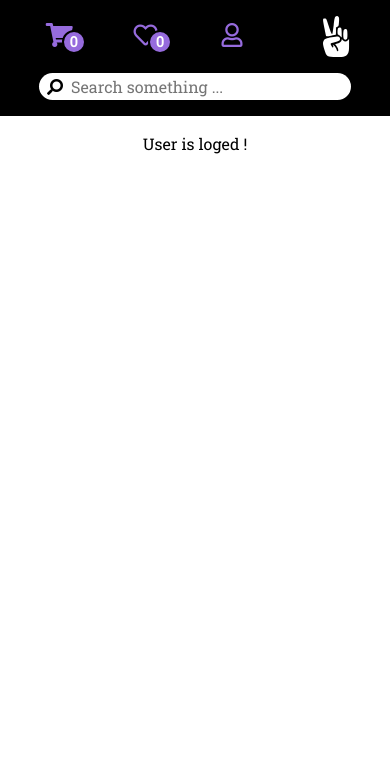
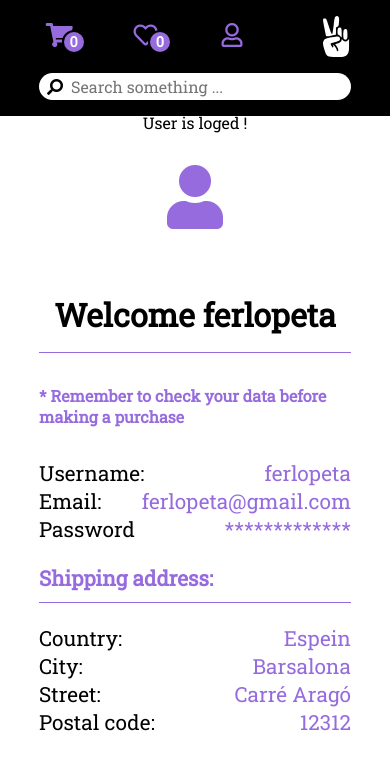
Before and after one commit to shd8/the-right-way, a Vue app in the folder e-commerce/frontend/: page /profile in a window 390 px wide. Both pictures are taken after typing "name@example.com", "Sample123" into the empty fields and a click on the button "Login". Shown: the top 770 px of the page. Built offline with nearby package versions, Linux system fonts and the light colour scheme.

Commit message:
Create responsive user data in profile component

```diff
--- a/e-commerce/frontend/src/components/Login.vue
+++ b/e-commerce/frontend/src/components/Login.vue
@@ -1,12 +1,12 @@
 <template>
-    <div v-if='!isUserLogged' class="login-container">
+    <div v-if="!isUserLogged" class="login-container">
         <i class="fas fa-user"></i>
         <hr class="hrItem">
         <h2 class="h2Item">
             Login or create an account to buy stuff, save your Wishlist and your conversations !
         </h2>
         <hr class="hrItem">
-        <form class="login-form" action="">
+        <form class="login-form" action="" @submit.prevent="loginButtonPressed">
             <span class="login-form__credential credentials">
                 <div class='email custom-input'>
                     <i class="fas fa-at"></i>
@@ -33,9 +33,9 @@
         </form>
      </div>
 
-     <div  v-if='isUserLogged' class="logged-container">
+    <div  v-if='isUserLogged' class="logged-container">
         User is loged !
-     </div>
+    </div>
 
 </template>
 
@@ -54,6 +54,11 @@ export default defineComponent({
   },
   name: 'Login',
   components: {
+  },
+  methods: {
+    loginButtonPressed(e:any) {
+      e.preventDefault();
+    },
   },
 });
 </script>
--- a/e-commerce/frontend/src/store/index.ts
+++ b/e-commerce/frontend/src/store/index.ts
@@ -13,6 +13,7 @@ export default createStore({
     products: [{ _id: 'hola' }],
     currentProduct: { ratings: [{ rating: 5 }] },
     currentUser: {
+      username: 'ferlopeta',
       email: 'ferlopeta@gmail.com',
       password: 'fer1234',
       address: {
--- a/e-commerce/frontend/src/views/Dashboard.vue
+++ b/e-commerce/frontend/src/views/Dashboard.vue
@@ -1,6 +1,6 @@
 <template>
   <div class="dashboard">
-    <!-- <button @click='handleToggleModal'>
+    <button @click='handleToggleModal'>
       modaliza
     </button>
     <Modal
@@ -10,7 +10,7 @@
     <div class="modalized-login">
       <Login />
     </div>
-    </Modal> -->
+    </Modal>
     <img
     src="../images/logo.svg"
     alt="logo"
@@ -32,8 +32,8 @@ export default defineComponent({
   name: 'Dashboard',
   components: {
     CategorySelector,
-    // Modal,
-    // Login,
+    Modal,
+    Login,
   },
   methods: {
     ...mapActions([
--- a/e-commerce/frontend/src/views/Profile.vue
+++ b/e-commerce/frontend/src/views/Profile.vue
@@ -1,16 +1,137 @@
 <template>
-  <p>Profile works</p>
+
   <Login />
+
+  <div v-if='$store.state.isUserLogged' class="logged">
+    <i class="fas fa-user"></i>
+    <h2 class="h2Item">Welcome {{currentUser.username}}</h2>
+    <hr class="hrItem">
+    <h3>* Remember to check your data before making a purchase</h3>
+    <ul id='user-data' class="logged__user-data">
+      <li>
+        <p>Username: <span>{{currentUser.username}}</span></p>
+      </li>
+      <li>
+        <p>Email: <span>{{currentUser.email}}</span></p>
+      </li>
+      <li>
+      <p>Password <span>*************</span></p>
+      </li>
+      <h3 class="shipping-title">Shipping address:</h3>
+      <hr class="hrItem shippingHr">
+      <ul>
+        <li>
+          <p>
+          Country: <span>{{currentUser.address.country}}</span>
+          </p>
+        </li>
+        <li>
+          <p>
+          City: <span>{{currentUser.address.city}}</span>
+          </p>
+        </li>
+        <li>
+          <p>
+          Street: <span>{{currentUser.address.street}}</span>
+          </p>
+        </li>
+        <li>
+        <p>
+          Postal code: <span>{{currentUser.address.postalCode}}</span>
+        </p>
+        </li>
+      </ul>
+    </ul>
+
+  </div>
+
 </template>
 
 <script lang="ts">
 import { defineComponent } from 'vue';
 import Login from '@/components/Login.vue';
+import { mapState } from 'vuex';
 
 export default defineComponent({
   name: 'Profile',
   components: {
     Login,
   },
+  computed: {
+    ...mapState([
+      'currentUser',
+    ]),
+  },
 });
 </script>
+
+<style lang="scss" scoped>
+@import "../styles/_colors.scss";
+@import "../styles/mixins.scss";
+
+h3 {
+  color: $purple;
+  width: 80%;
+  font-size: 1em;
+  text-align: left;
+  padding-bottom: 2em;
+}
+
+.shipping-title {
+  padding: 1em 0 0.5em 0em;
+}
+
+.shippingHr {
+  margin-bottom: 1em;
+}
+
+li {
+  list-style: none;
+  width: 80%;
+}
+
+span {
+  color: $purple;
+}
+
+p {
+  display: flex;
+  justify-content: space-between;
+}
+
+.fa-user {
+  color: $purple;
+  font-size: 4em;
+  padding: 0.5em;
+}
+
+.logged {
+  width: 100%;
+  display: flex;
+  flex-direction: column;
+  align-items: center;
+
+  &__user-data {
+    width: 80%;
+    font-size: 1.3em;
+    display: flex;
+    flex-direction: column;
+    align-items: center;
+  }
+
+  ul {
+    display: flex;
+    flex-direction: column;
+    align-items: center;
+    width: 100%;
+  }
+}
+
+@media (min-width: 720px) {
+
+  #user-data {
+    width: 60%;
+  }
+}
+
+</style >
```
